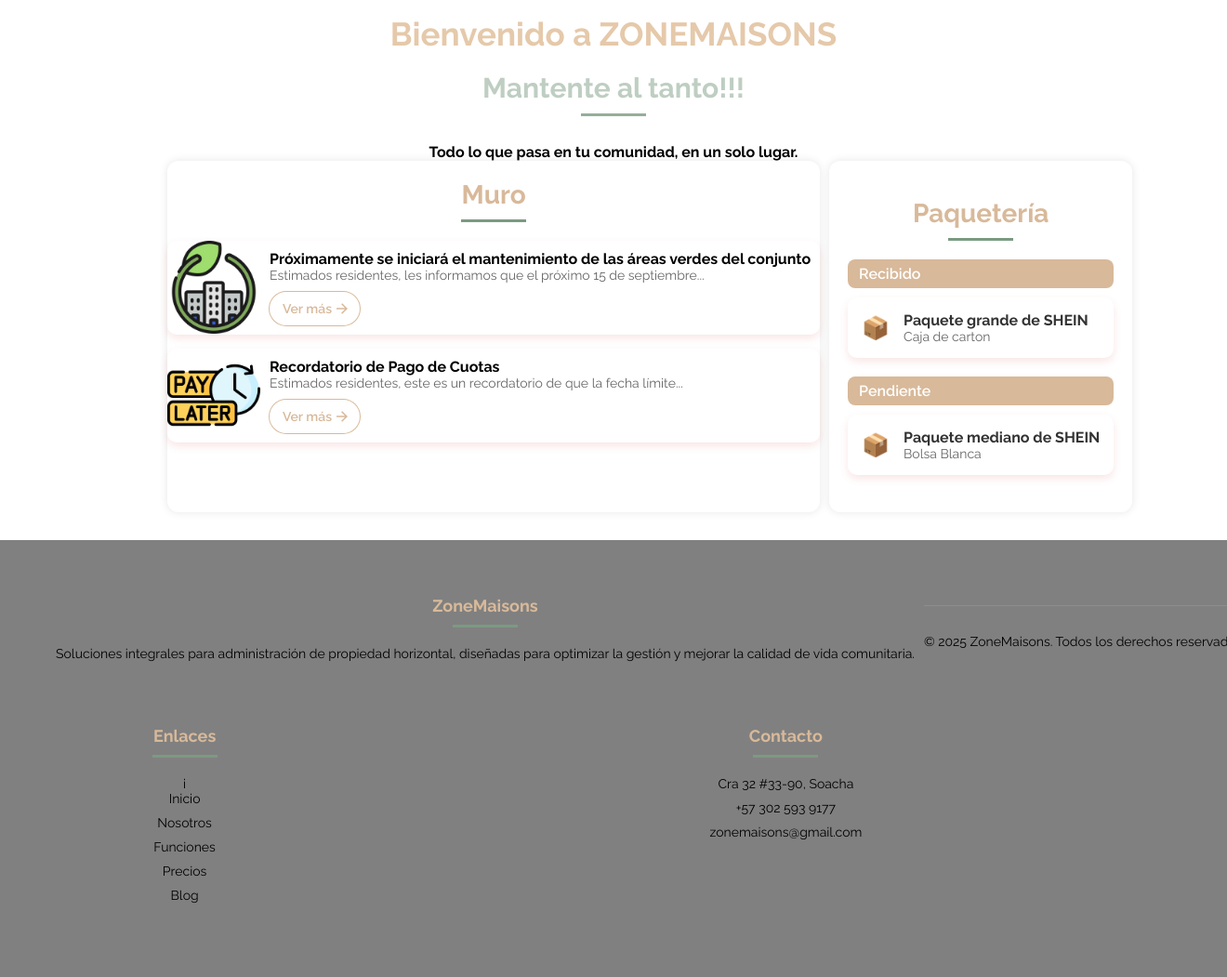
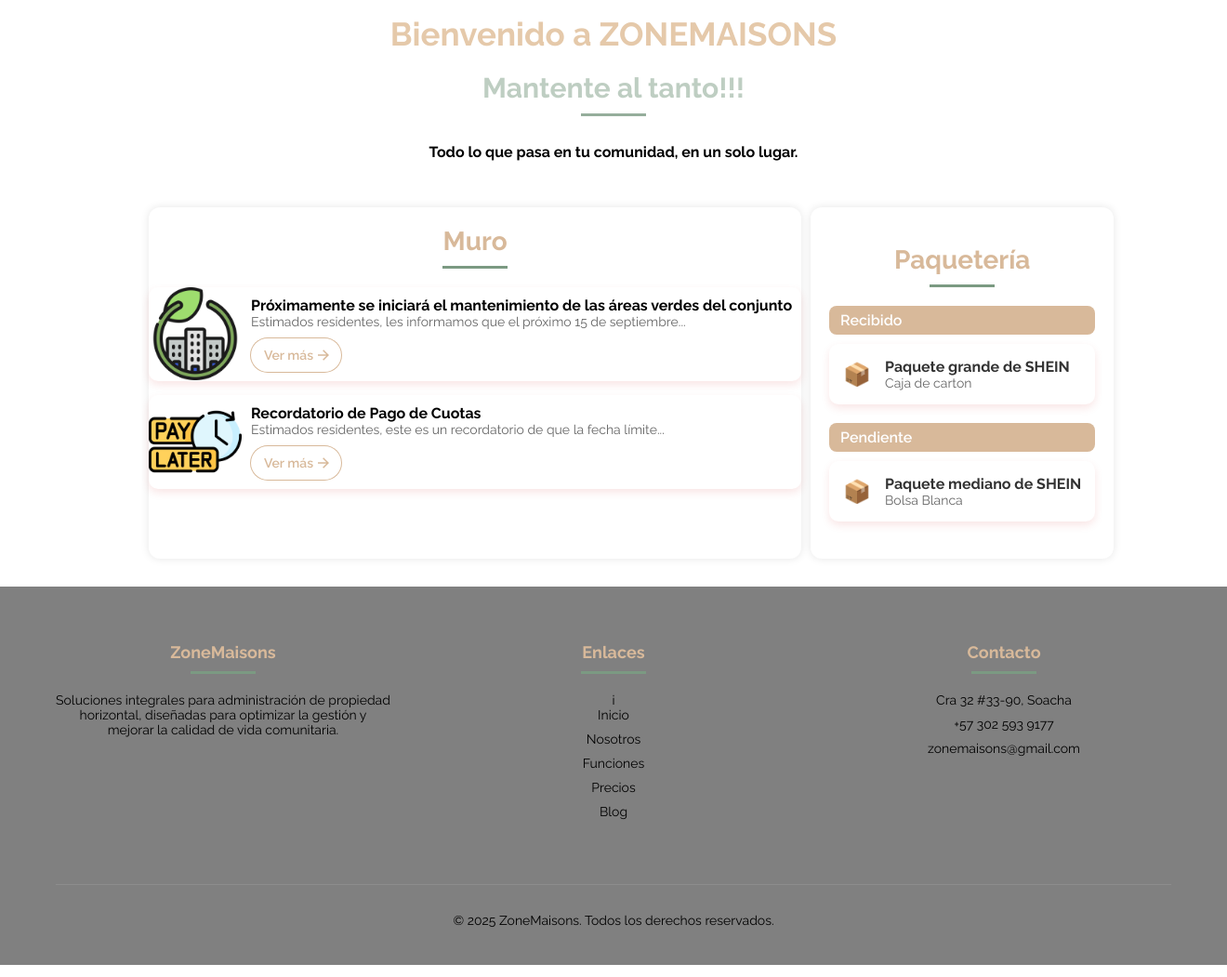
Before and after one commit to 4lecky/ZoneMaison2025, a PHP site: the page made by views/novedades.php in a window 1320 px wide; the page is wider, and only the part inside the window is pictured. Shown: the part 182-1233 px from the top of that part at 93% size. Run offline with PHP 8.4, Linux system fonts and the light colour scheme; some libraries are stand-ins or nearby versions.

Commit message:
cambios css (Asly)

```diff
--- a/assets/Css/ComunicaciondeNovedades/novedades.css
+++ b/assets/Css/ComunicaciondeNovedades/novedades.css
@@ -8,6 +8,7 @@
     flex-direction: column;
     align-items: center;
     justify-content: center;
+    margin-bottom: 50px;
   }
 
 h2 {
@@ -67,7 +68,7 @@ h2 {
   }
 
   /*muro*/
-  .container {
+  .container-muro {
     display: flex;
     gap: 10px;
     width: max-content;
--- a/views/novedades.php
+++ b/views/novedades.php
@@ -35,7 +35,7 @@ require_once "./Layout/header.php"
 </section>
 </div>
 <!--muro-->
-  <div class="container">
+  <div class="container-muro">
     <section class="muro">
         <h3>Muro</h3>
         <div class="tarjeta">
```
